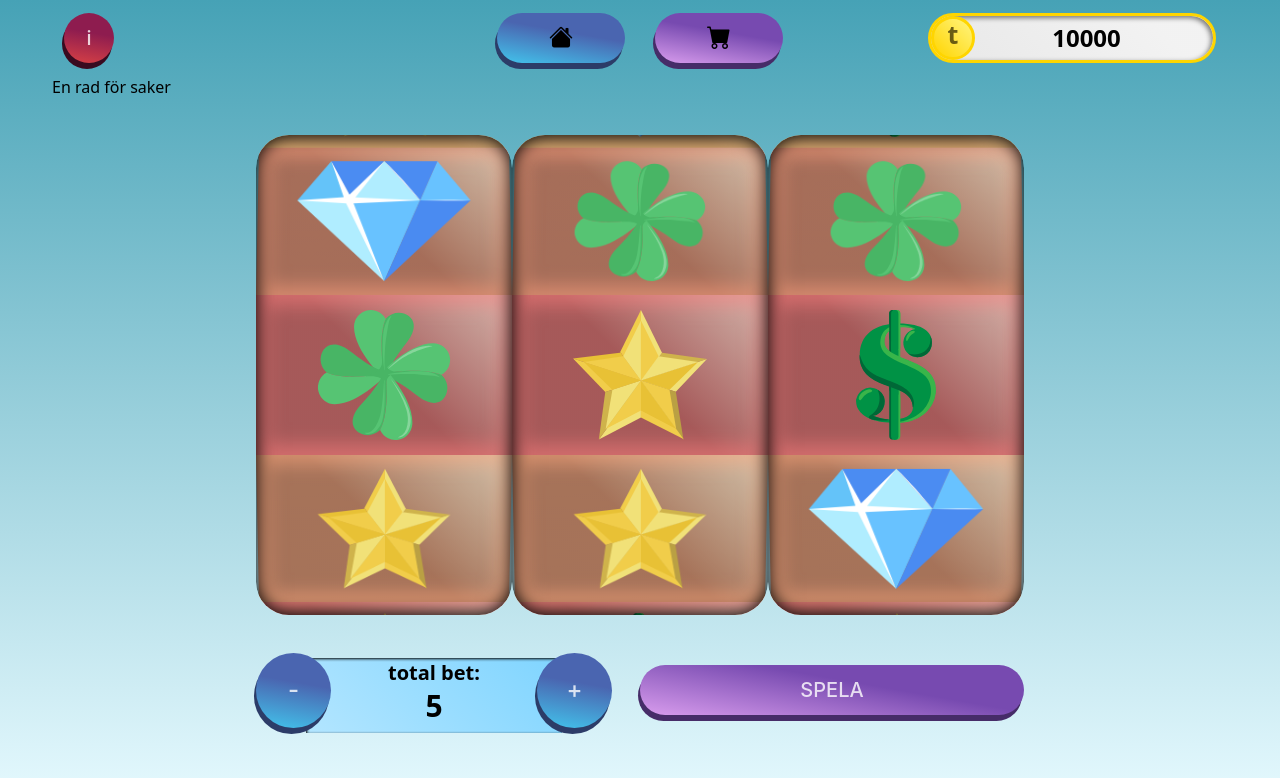
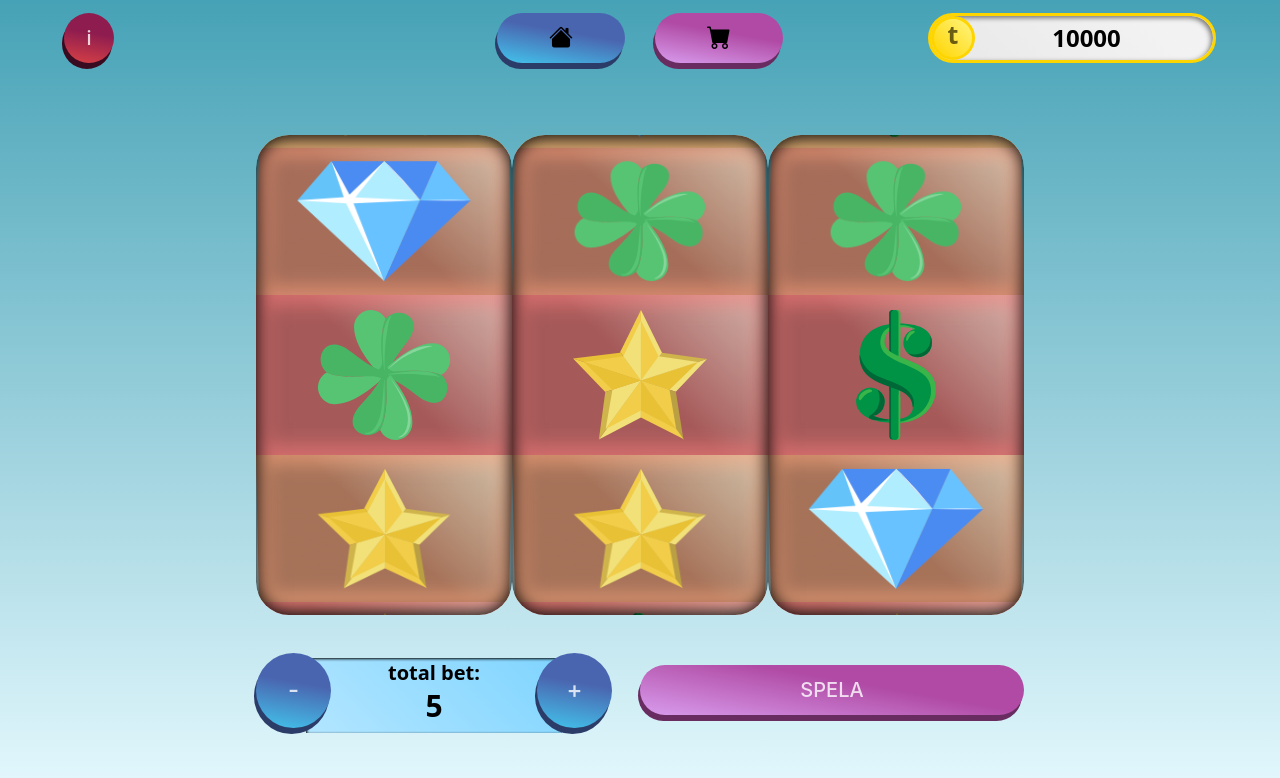
Before and after one commit to ztipsamme/jontastic-slots, a Vue app: page /#/ in a window 1280 px wide. Shown: the top 778 px of the page. Built offline with nearby package versions, Linux system fonts and the light colour scheme; a web font is replaced by a local one.

Commit message:
Uppdaterade forest theme + tog bort en kommentar i slot

```diff
--- a/assets/main.scss
+++ b/assets/main.scss
@@ -24,7 +24,7 @@ body {
     $btn-red: #8e1c4f;
     $btn-red2: #d84145;
 
-    $btn-purple: #774ab0;
+    $btn-purple: #b04aa4;
     $btn-purple2: #d89ced;
 
     --bg-color1: #{$bg-color1};
@@ -63,17 +63,17 @@ body {
     $bg-color1: #0a561b;
     $bg-color2: lightgreen;
 
-    $btn-blue: #4a65b0;
-    $btn-blue2: #42c4ec;
+    $btn-blue: #40a442;
+    $btn-blue2: #6ce16e;
 
     $btn-green: #16812d;
     $btn-green2: lightgreen;
 
-    $btn-red: #8e1c4f;
-    $btn-red2: #d84145;
+    $btn-red: #62502e;
+    $btn-red2: #8f784e;
 
-    $btn-purple: #774ab0;
-    $btn-purple2: #d89ced;
+    $btn-purple: #aa4b69;
+    $btn-purple2: #ce708d;
 
     --bg-color1: #{$bg-color1};
     --bg-color2: #{$bg-color2};
--- a/src/components/SlotMachineComp.vue
+++ b/src/components/SlotMachineComp.vue
@@ -248,7 +248,6 @@
   />
   <div class="main-machine cont">
     <div class="row row-1">
-      En rad för saker
       <div class="col">
         <btn v-if="hasExtraRow" @click="activateRow()">Extra Row</btn>
       </div>
```
